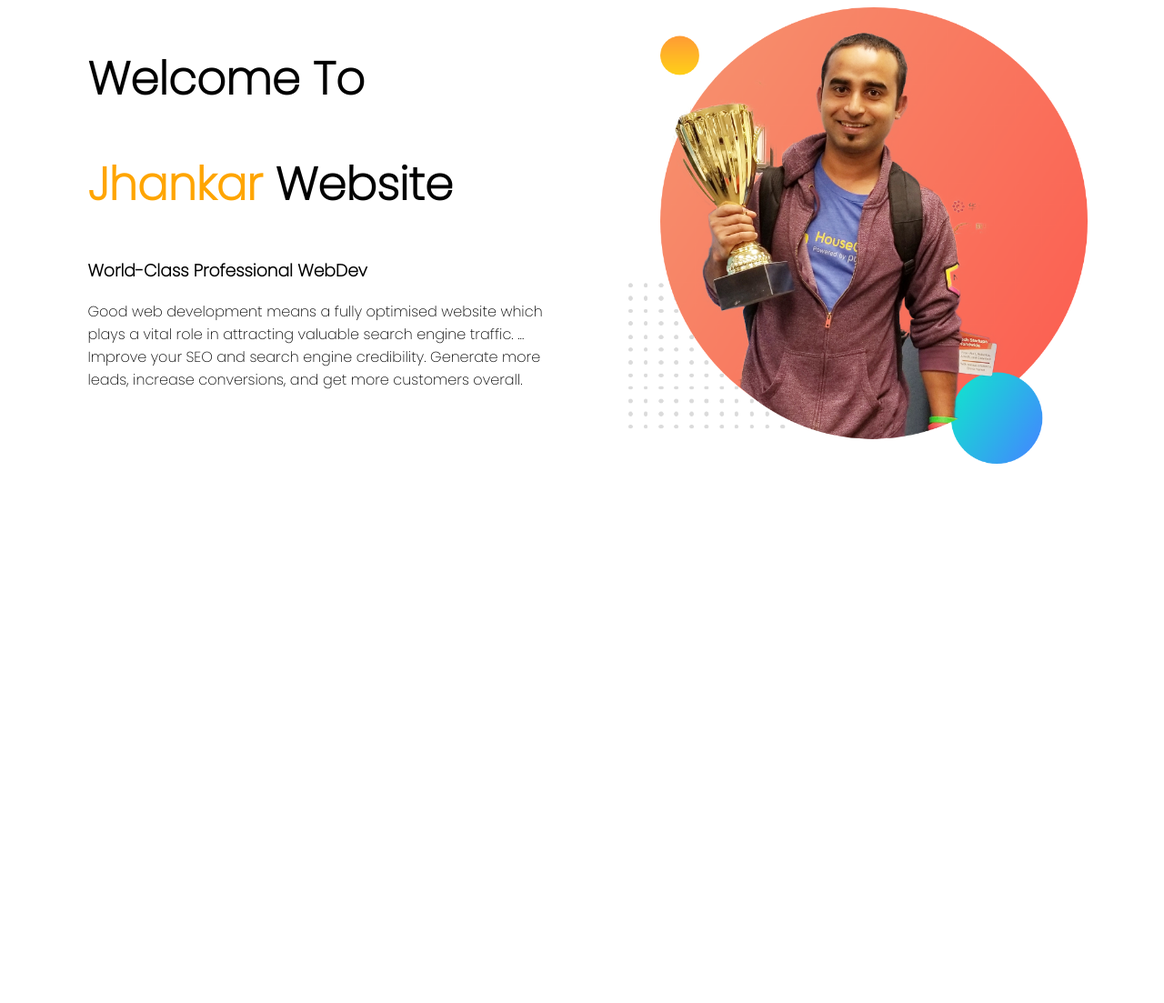
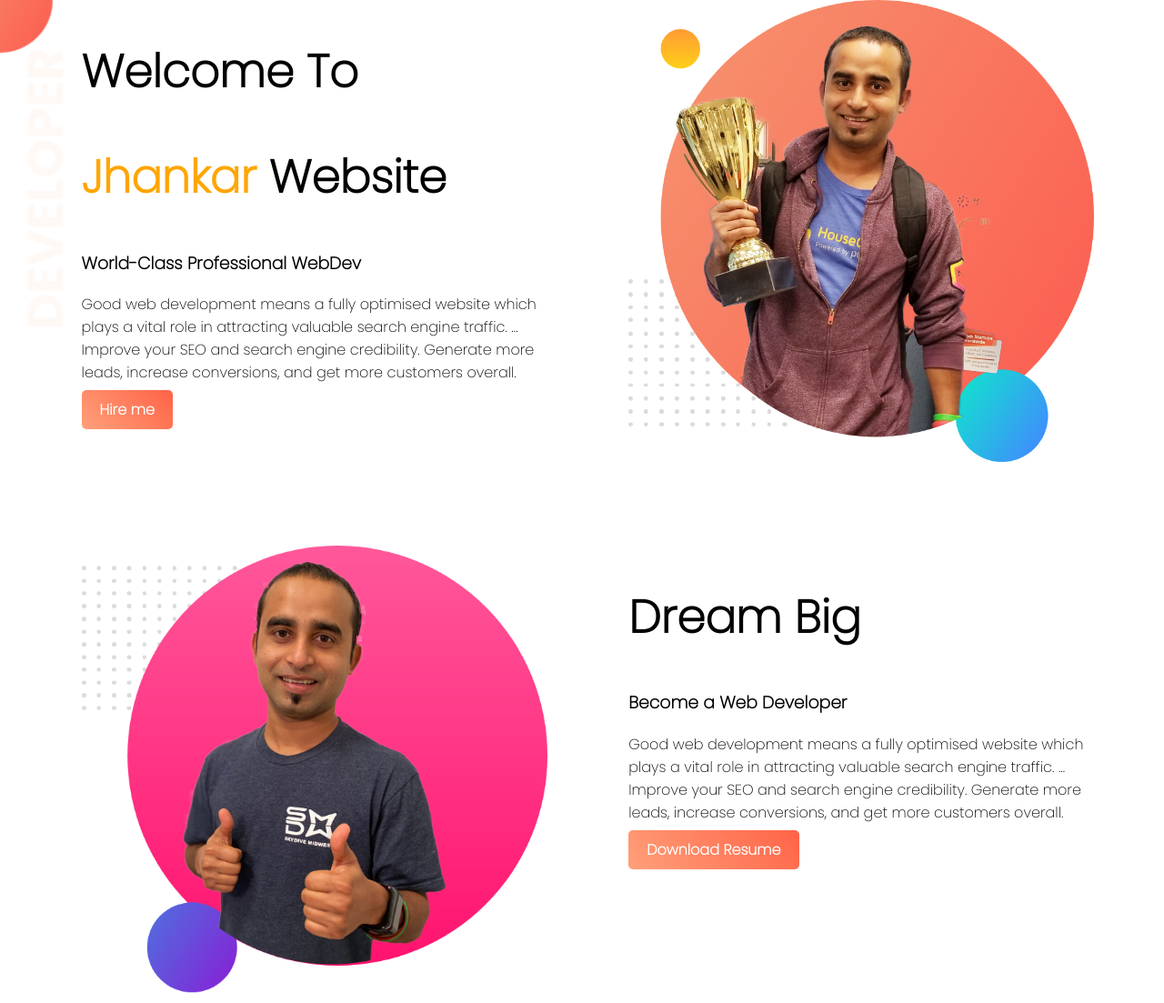
Before and after one commit to ChowdhuryJoy108/web-portfolio, a plain HTML site: page index.html in a window 1280 px wide. Shown: the whole page at 91% size. Before the commit the page ends 800 px from the top, so only its background shows below. Drawn offline with Linux system fonts and the light colour scheme.

Commit message:
added another section

```diff
--- a/index.html
+++ b/index.html
@@ -9,12 +9,13 @@
     <link rel="stylesheet" href="style.css">
 </head>
 <body>
-    <section>
+    <section class="top-banner">
     <div class="half-width">
     <h1>Welcome To</h1>
     <h1><span class="name-highlight">Jhankar</span> Website</h1>
     <h3>World-Class Professional WebDev</h3>
     <p>Good web development means a fully optimised website which plays a vital role in attracting valuable search engine traffic. ... Improve your SEO and search engine credibility. Generate more leads, increase conversions, and get more customers overall.</p>
+    <a class="link-button" target="_blank" href="https://www.freecodecamp.org/">Hire me</a>
 
 
     </div>
@@ -23,6 +24,19 @@
     </div>
     </section>
 
+    <section class="dream-area">
+        <div class="half-width">
+            <img src="images/jhankar2.png" alt="">
+        </div>
+        <div class="half-width">
+            <h1>Dream Big</h1>
+            <h3>Become a Web Developer</h3>
+            <p>Good web development means a fully optimised website which plays a vital role in attracting valuable search engine traffic. ... Improve your SEO and search engine credibility. Generate more leads, increase conversions, and get more customers overall.</p>
+            <a class="link-button" target="_blank" href="https://www.freecodecamp.org/">Download Resume</a>
+        </div>
+
+    </section>
+
 
 </body>
 </html>
--- a/style.css
+++ b/style.css
@@ -1,4 +1,6 @@
 body{
+    margin: 0;
+
     font-family: 'Poppins', sans-serif;
 }
 h1{
@@ -16,3 +18,21 @@ h1{
 .half-width img{
     width: 100%;
 }
+.top-banner{
+
+
+    background-image: url(images/top-banner.png);
+    background-repeat: no-repeat;
+}
+section{
+    height: 500px;
+    margin-bottom: 100px;
+}
+.link-button{
+    text-decoration: none;
+    background-image: linear-gradient(45deg ,lightsalmon,tomato);
+    padding: 10px 20px;
+    border-radius: 5px;
+    color: white;
+    font-weight: 700;
+}
```
